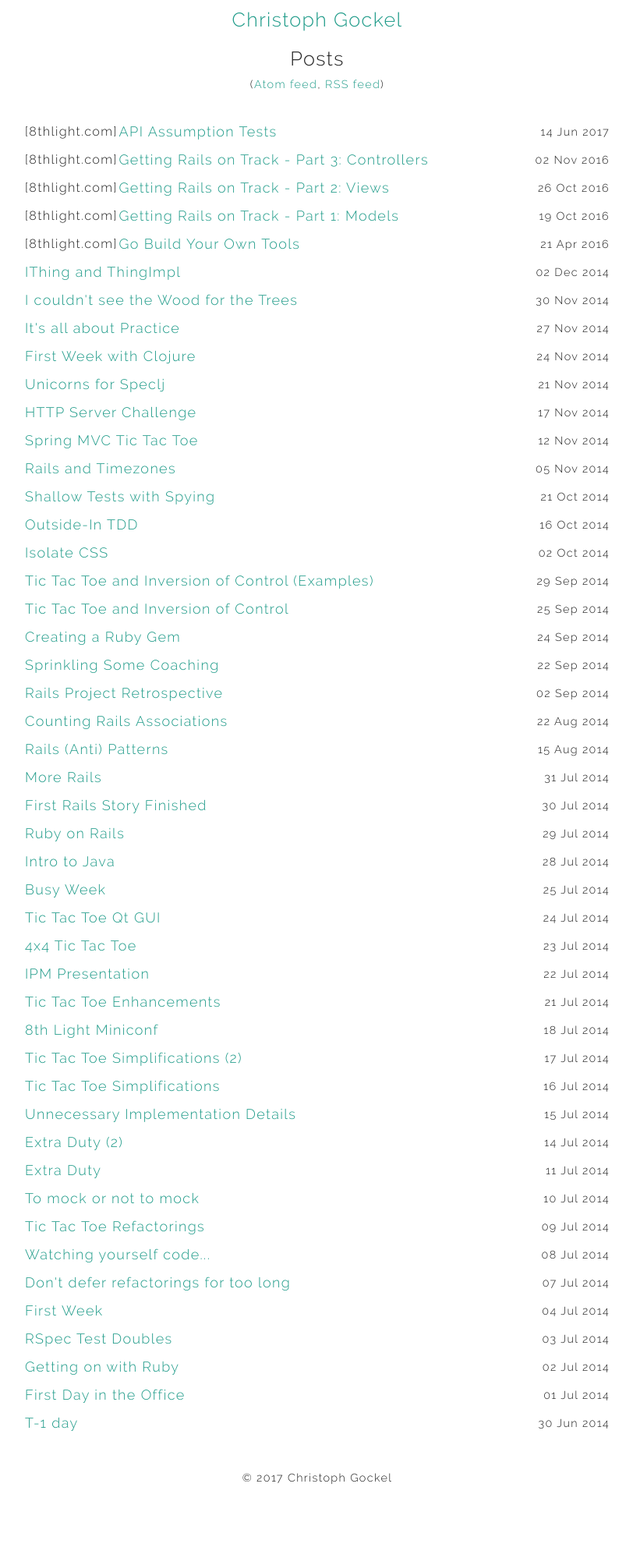
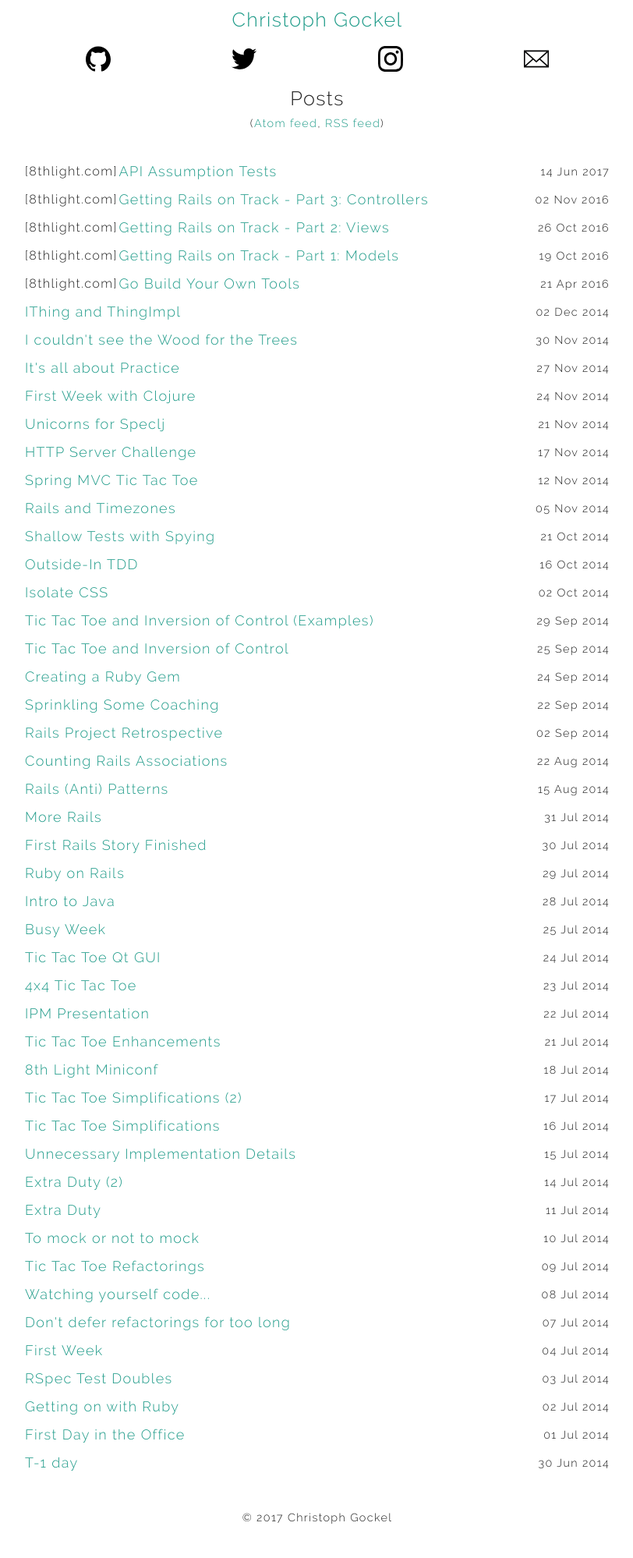
Before and after one commit to christophgockel/christophgockel.github.io, a Jekyll site: the page built from index.html, in a window 1280 px wide. Shown: the whole page at 78% size, without its empty margins (233-1045 px from the left). Built offline with Jekyll 4.4.1, drawn with Linux system fonts in a browser that asks for light colours; before the commit the page ends 1948 px from its top, so only the background shows below that.

Commit message:
Adds icons for GitHub, Instagram, Twitter and E-Mail navigation links

```diff
--- a/_layouts/default.html
+++ b/_layouts/default.html
@@ -20,6 +20,23 @@
       <h1 class="title"><a href="/">{{ site.name }}</a></h1>
     </header>
 
+    <nav>
+      <ul>
+        <li class="github">
+          <a href="https://github.com/christophgockel">Github</a>
+        </li>
+        <li class="twitter">
+          <a href="https://twitter.com/christophgockel">Twitter</a>
+        </li>
+        <li class="instagram">
+          <a href="https://instagram.com/christophgockel">Instagram</a>
+        </li>
+        <li class="e-mail">
+          <a href="mailto:&#099;&#104;&#114;&#105;&#115;&#116;&#111;&#112;&#104;&#064;&#099;&#104;&#114;&#105;&#115;&#116;&#111;&#112;&#104;&#103;&#111;&#099;&#107;&#101;&#108;&#046;&#100;&#101;">E-Mail</a>
+        </li>
+      </ul>
+    </nav>
+
     {{ content }}
 
     {% if site.environment == "production" %}
--- a/_sass/_body.scss
+++ b/_sass/_body.scss
@@ -7,6 +7,41 @@ body {
   header {
     h1 {
       font-size: 1.4rem;
+    }
+  }
+
+  nav {
+    ul {
+      display: flex;
+      list-style-type: none;
+      margin: 1rem 0;
+      padding: 0;
+
+      li {
+        flex: 1 0;
+        background: no-repeat center;
+
+        a {
+          display: block;
+          text-indent: -99999em;
+        }
+      }
+
+      li.github {
+        background-image: url("icons/github.svg");
+      }
+
+      li.twitter {
+        background-image: url("icons/twitter.svg");
+      }
+
+      li.instagram {
+        background-image: url("icons/instagram.svg");
+      }
+
+      li.e-mail {
+        background-image: url("icons/e-mail.svg");
+      }
     }
   }
 
```
Also changed, not shown: README.md, assets/icons/e-mail.svg (added), assets/icons/github.svg (added), assets/icons/instagram.svg (added), assets/icons/twitter.svg (added).
